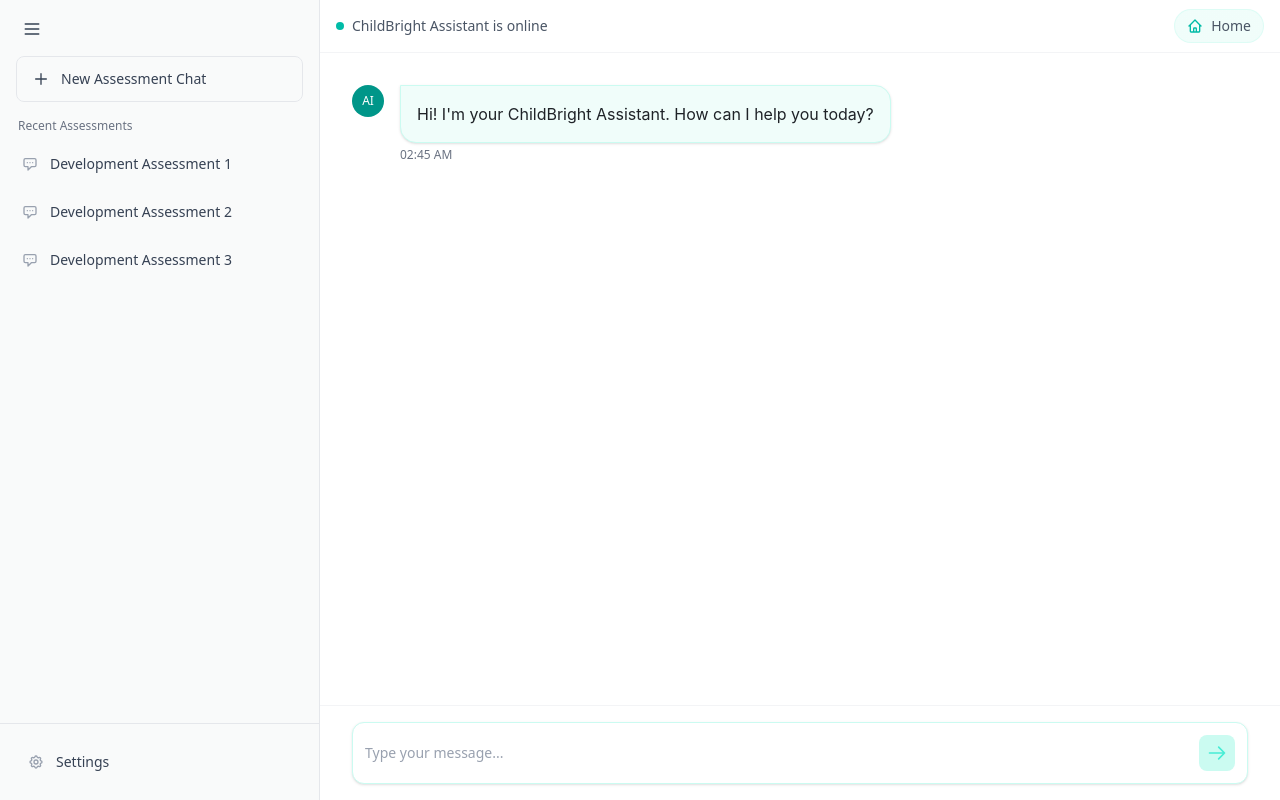
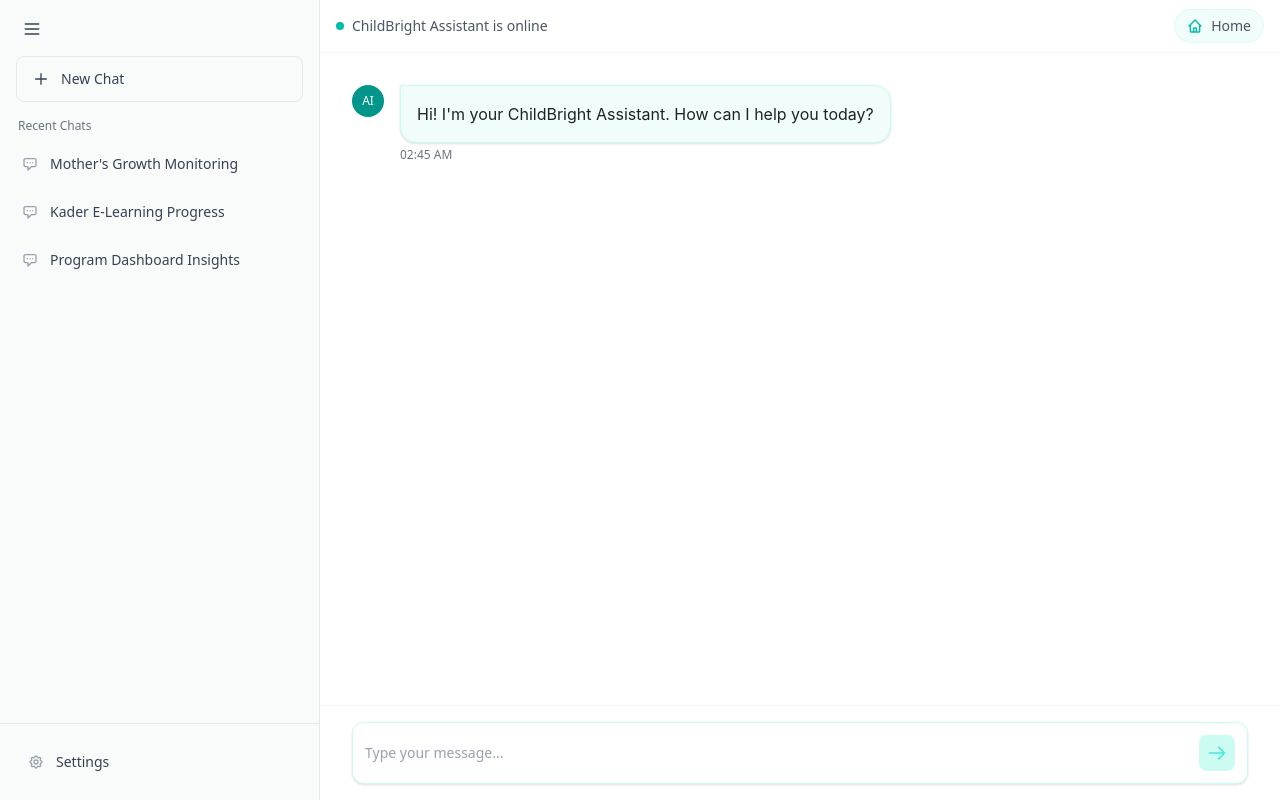
Before and after one commit to makramab/mom-assistant, a React (Vite) app: page /chat in a window 1280 px wide. Built offline with nearby package versions, Linux system fonts and the light colour scheme.

Commit message:
feat: change chat placeholder

```diff
--- a/src/components/Sidebar.tsx
+++ b/src/components/Sidebar.tsx
@@ -41,16 +41,20 @@ const Sidebar: React.FC<SidebarProps> = ({ isOpen, onToggle }) => {
             <svg className="w-4 h-4" fill="none" stroke="currentColor" viewBox="0 0 24 24">
               <path strokeLinecap="round" strokeLinejoin="round" strokeWidth={2} d="M12 4v16m8-8H4" />
             </svg>
-            New Assessment Chat
+            New Chat
           </button>
         </div>
 
         {/* Conversations List */}
         <div className="flex-1 overflow-y-auto">
           <div className="px-2.5">
-            <h2 className="px-2 mb-2 text-xs font-medium text-gray-500">Recent Assessments</h2>
+            <h2 className="px-2 mb-2 text-xs font-medium text-gray-500">Recent Chats</h2>
             <div className="space-y-1">
-              {[1, 2, 3].map((index) => (
+              {[
+                "Mother's Growth Monitoring",
+                "Kader E-Learning Progress",
+                "Program Dashboard Insights"
+              ].map((label, index) => (
                 <button
                   key={index}
                   className="w-full flex items-center gap-3 rounded-lg px-3 py-3 text-sm hover:bg-white transition-colors text-left text-gray-700"
@@ -58,7 +62,7 @@ const Sidebar: React.FC<SidebarProps> = ({ isOpen, onToggle }) => {
                   <svg className="w-4 h-4 text-gray-400" fill="none" stroke="currentColor" viewBox="0 0 24 24">
                     <path strokeLinecap="round" strokeLinejoin="round" strokeWidth={2} d="M8 10h.01M12 10h.01M16 10h.01M9 16H5a2 2 0 01-2-2V6a2 2 0 012-2h14a2 2 0 012 2v8a2 2 0 01-2 2h-5l-5 5v-5z" />
                   </svg>
-                  Development Assessment {index}
+                  {label}
                 </button>
               ))}
             </div>
```
